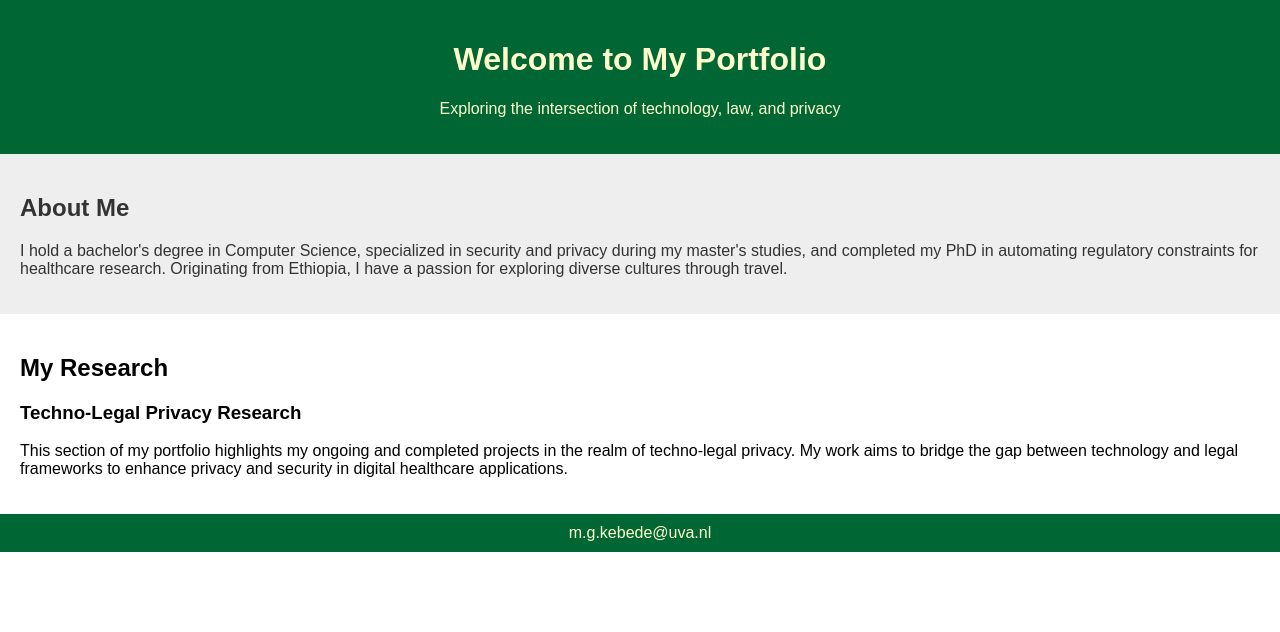
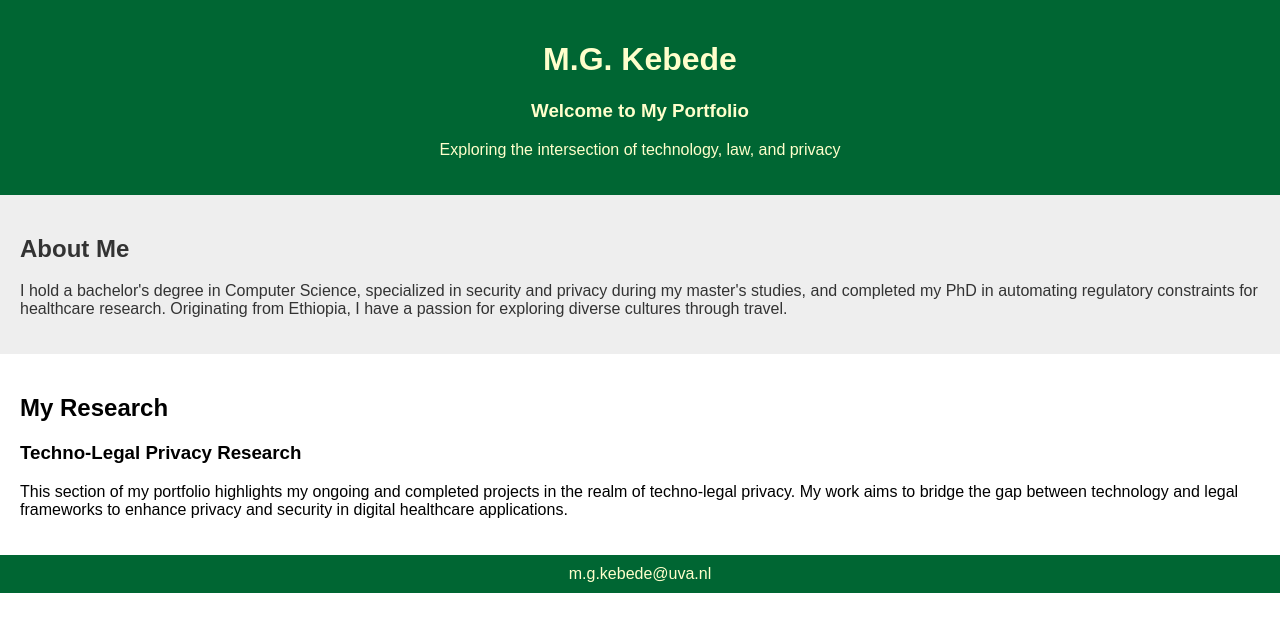
Before and after one commit to yemilen/MKebede, a plain HTML site: page index.html in a window 1280 px wide. Drawn offline with Linux system fonts and the light colour scheme.

Commit message:
change header

```diff
--- a/index.html
+++ b/index.html
@@ -15,7 +15,8 @@
 </head>
 <body>
     <header>
-        <h1>Welcome to My Portfolio</h1>
+        <h1>M.G. Kebede</h1>
+        <h3>Welcome to My Portfolio</h3>
         <p>Exploring the intersection of technology, law, and privacy</p>
     </header>
     <section class="bio">
```
